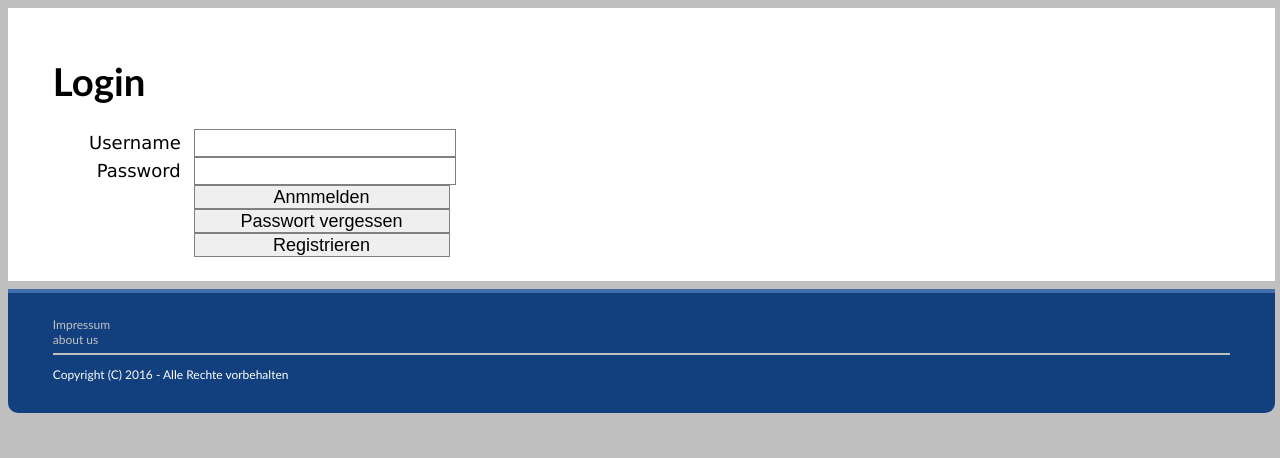
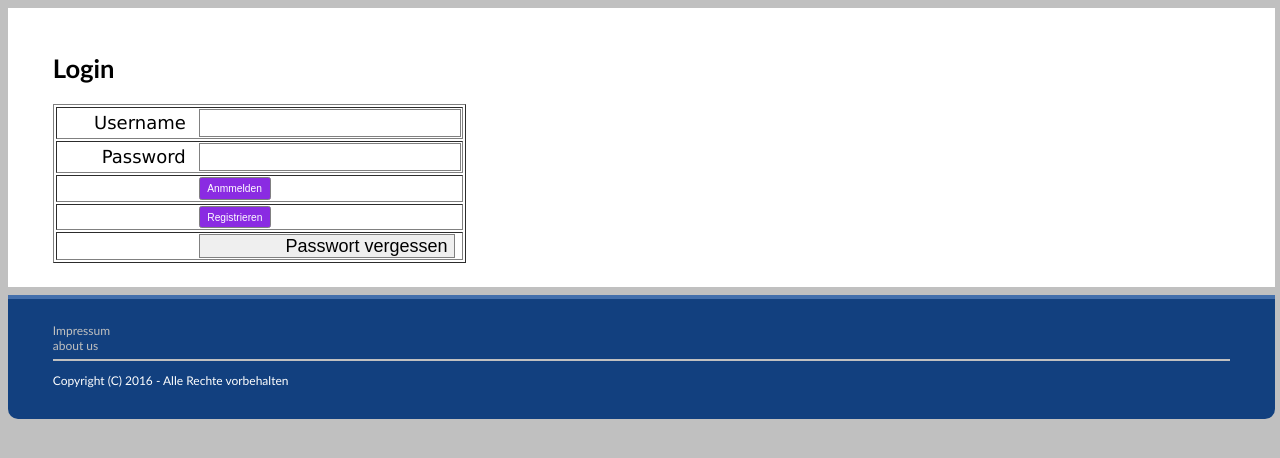
Before and after one commit to mart1n89/wemb, a PHP site: page /login in a window 1280 px wide. Shown: the part 201-659 px from the top of the page. Run offline with PHP 8.4, Linux system fonts and the light colour scheme; data that the repository does not hold is empty.

Commit message:
Layoutanpassung

```diff
--- a/views/login/index.php
+++ b/views/login/index.php
@@ -1,9 +1,21 @@
-<h1>Login</h1>
+<h2>Login</h2>
 
 <form action="login/run" method="post">
-    <label>Username</label><input type="text" name="login" /></br>
-    <label>Password</label><input type="password" name="password" /></br>
-    <label></label><input type="submit" value="Anmmelden" class="button2" /></br>
-    <label></label><input type="submit" value="Passwort vergessen" class="button2"/></br>
-    <label></label><input type="submit" value="Registrieren" class="button2"/></br>
+    <table border="1">
+        <tr>
+            <td><label>Username</label><input type="text" name="login"/></br</td>
+        </tr>
+        <tr>
+            <td><label>Password</label><input type="password" name="password"/></br></td>
+        </tr>
+        <tr>
+            <td><label></label><input type="submit" value="Anmmelden" class="buttonCont"/></br></td>
+        </tr>
+        <tr>
+            <td><label></label><input type="submit" value="Registrieren" class="buttonCont"/></br></td>
+        </tr>
+        <tr >
+            <td><label></label><input type="submit" value="Passwort vergessen" class="submitClass" style="text-align:right;"/></br></td>
+        </tr>
+    </table>
 </form>
```
